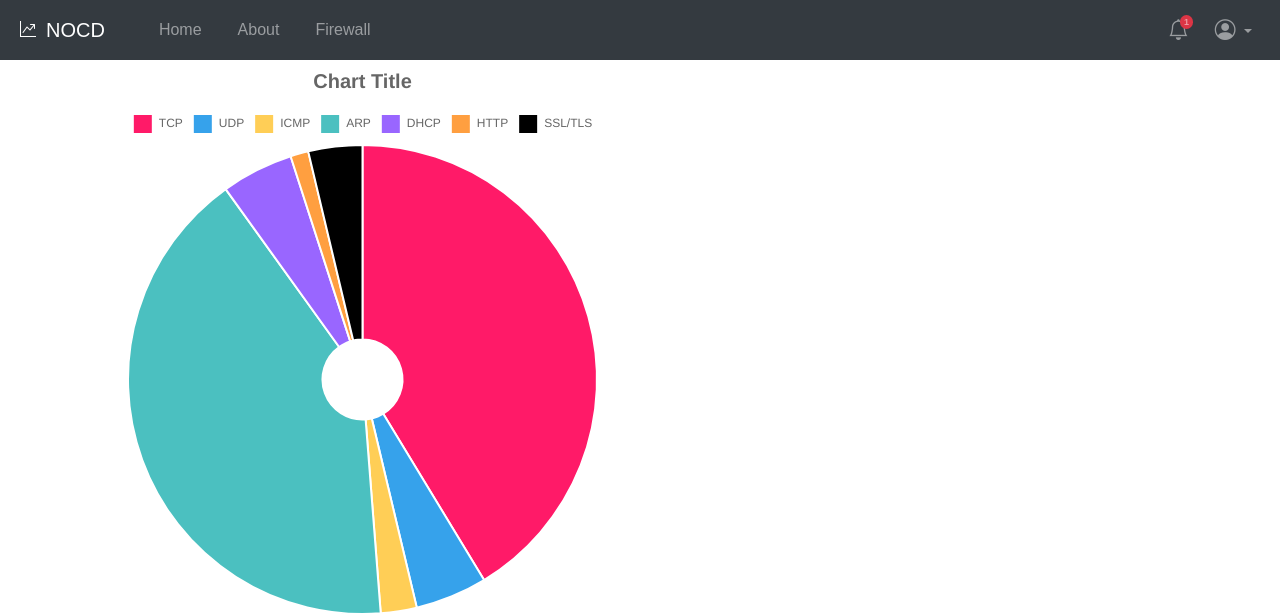
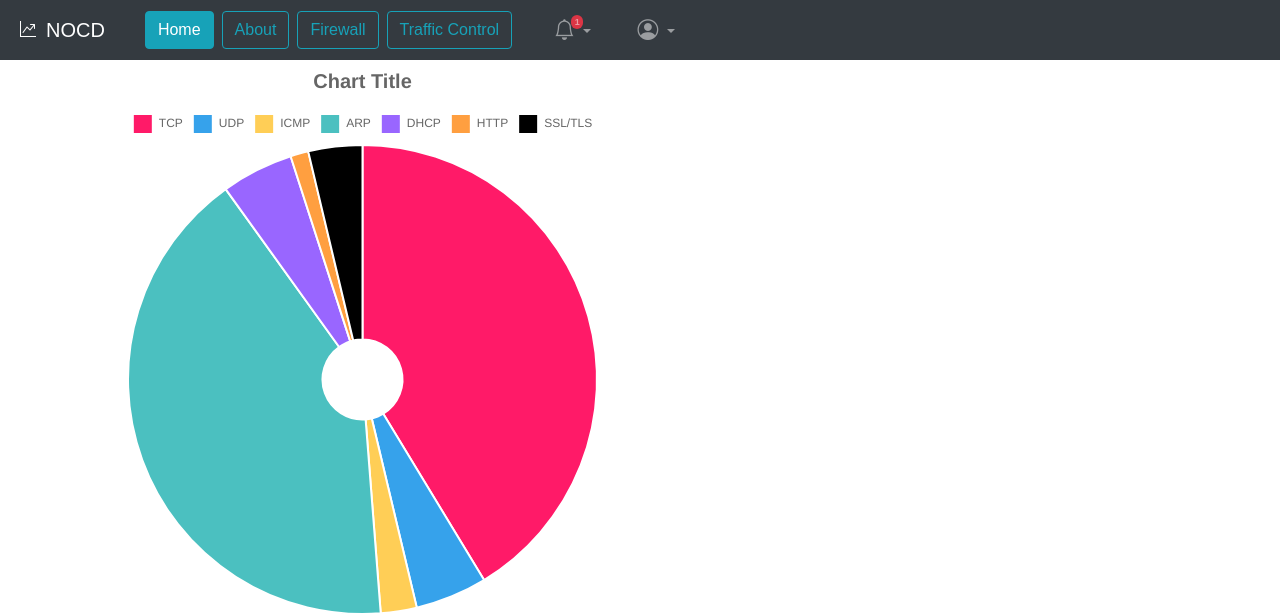
Before and after one commit to IPv18/NOCD, a Django app: page / in a window 1280 px wide. Shown: the top 614 px of the page. Run offline with Django 4.2, Linux system fonts and the light colour scheme; some libraries are stand-ins or nearby versions.

Commit message:
Update navbar

```diff
--- a/src/templates/navbar.html
+++ b/src/templates/navbar.html
@@ -6,21 +6,24 @@
 		<span class="navbar-toggler-icon"></span>
 	</button>
 	<div class="collapse navbar-collapse" id="navbarNav">
-		<ul class="navbar-nav mr-auto">
-			<li class="nav-item">
-				<a class="nav-link" href="/"> Home </a>
+		<ul class="navbar-nav me-auto">
+			<li class="m-1">
+				<a class=" btn  btn-outline-info {% if request.path == "/" %} text-black  btn-outline-info active{% endif %}" href="/"> Home </a>
 			</li>
-			<li class="nav-item">
-				<a class="nav-link" href="#"> About </a>
+			<li class="m-1">
+				<a class=" btn  btn-outline-info {% if "/About" in request.path %} text-black  active{% endif %}" href="#"> About </a>
 			</li>
-			<li class="nav-item">
-				<a class="nav-link" href="/firewall"> Firewall </a>
+			<li class="m-1">
+				<a class=" btn  btn-outline-info {% if "/firewall" in request.path %} text-black  active{% endif %}" href="/firewall"> Firewall </a>
+			</li>
+			<li class="m-1">
+				<a class=" btn  btn-outline-info {% if "/traffic_control" in request.path %} text-black  active {% endif %}" href="/traffic_control"> Traffic Control </a>
 			</li>
 		</ul>
 		<ul class="navbar-nav">
 			<!-- pill icon -->
-			<li class="pill">
-				<a href="#" class="nav-link">
+			<li class="nav-item dropdown pill">
+				<a class="nav-link dropdown-toggle" href="#" id="navbarDarkDropdownMenuLink" role="button" data-bs-toggle="dropdown" aria-expanded="false">
 					<span class="position-relative">
 						<i class="bi bi-bell" style="fill: red; font-size: 1.3em;"></i>
 						<span class="position-absolute top-0 start-100 translate-middle badge rounded-pill bg-danger"
@@ -30,12 +33,17 @@
 					</span>
 
 				</a>
+				<div class="dropdown-menu dropdown-menu-right bg-dark" aria-labelledby="navbarDropdown">
+					<a class="dropdown-item text-light" href="#"> Register </a>
+					<a class="dropdown-item text-light" href="#"> Login </a>
+					<div class="dropdown-divider"></div>
+					<a class="dropdown-item text-light" href="#"> Logout </a>
+				</div>
 			</li>
 
 			<!-- personal icon -->
-			<li class="dropdown">
-				<a class="nav-link dropdown-toggle" href="#" id="navbarDropdown" role="button" data-toggle="dropdown"
-					aria-haspopup="true" aria-expanded="false">
+			<li class="nav-item dropdown">
+				<a class="nav-link dropdown-toggle" href="#" id="navbarDarkDropdownMenuLink" role="button" data-bs-toggle="dropdown" aria-expanded="false">
 					<i class="bi bi-person-circle" style="font-size: 1.3em;"></i>
 				</a>
 				<div class="dropdown-menu dropdown-menu-right bg-dark" aria-labelledby="navbarDropdown">
```
